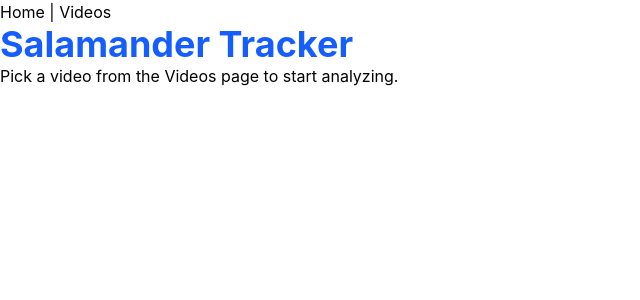
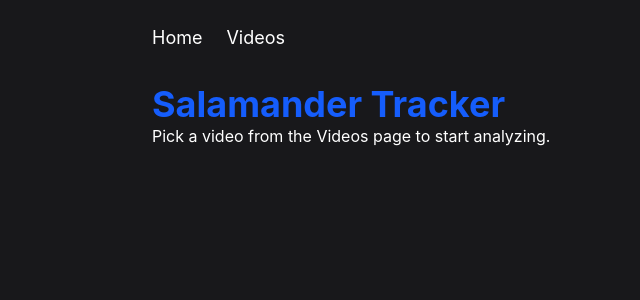
Before and after one commit to SouthBennett/salamander-tracker, a React (Vite) app: page / in a window 1280 px wide. Shown: the top 300 px of the page, without its empty margins (0-640 px from the left). Built offline with nearby package versions, Linux system fonts and the light colour scheme.

Commit message:
added initial tailwind app layout styling

```diff
--- a/src/App.jsx
+++ b/src/App.jsx
@@ -6,11 +6,22 @@ import Preview from "./pages/Preview"
 export default function App() {
 
   return (
-    <div>
-      <nav>
-        <Link to="/">Home</Link>
-        {' | '}
-        <Link to="/videos">Videos</Link>
+    <div className="min-h-screen bg-zinc-900 text-white">
+      <div className="max-w-5xl mx-auto p-6">
+        <nav className="flex gap-6 mb-8 text-lg">
+          <Link
+            to="/"
+            className="hover:text-blue-400 transition-colors"
+          >
+            Home
+          </Link>
+
+          <Link
+            to="/videos"
+            className="hover:text-blue-400 transition-colors"
+          >
+            Videos
+          </Link>
         </nav>
 
         <Routes>
@@ -19,5 +30,6 @@ export default function App() {
           <Route path="/preview/:filename" element={<Preview />} />
         </Routes>
       </div>
+    </div>
   )
 }
```
Lines whose indentation alone changed are shown as unchanged.
